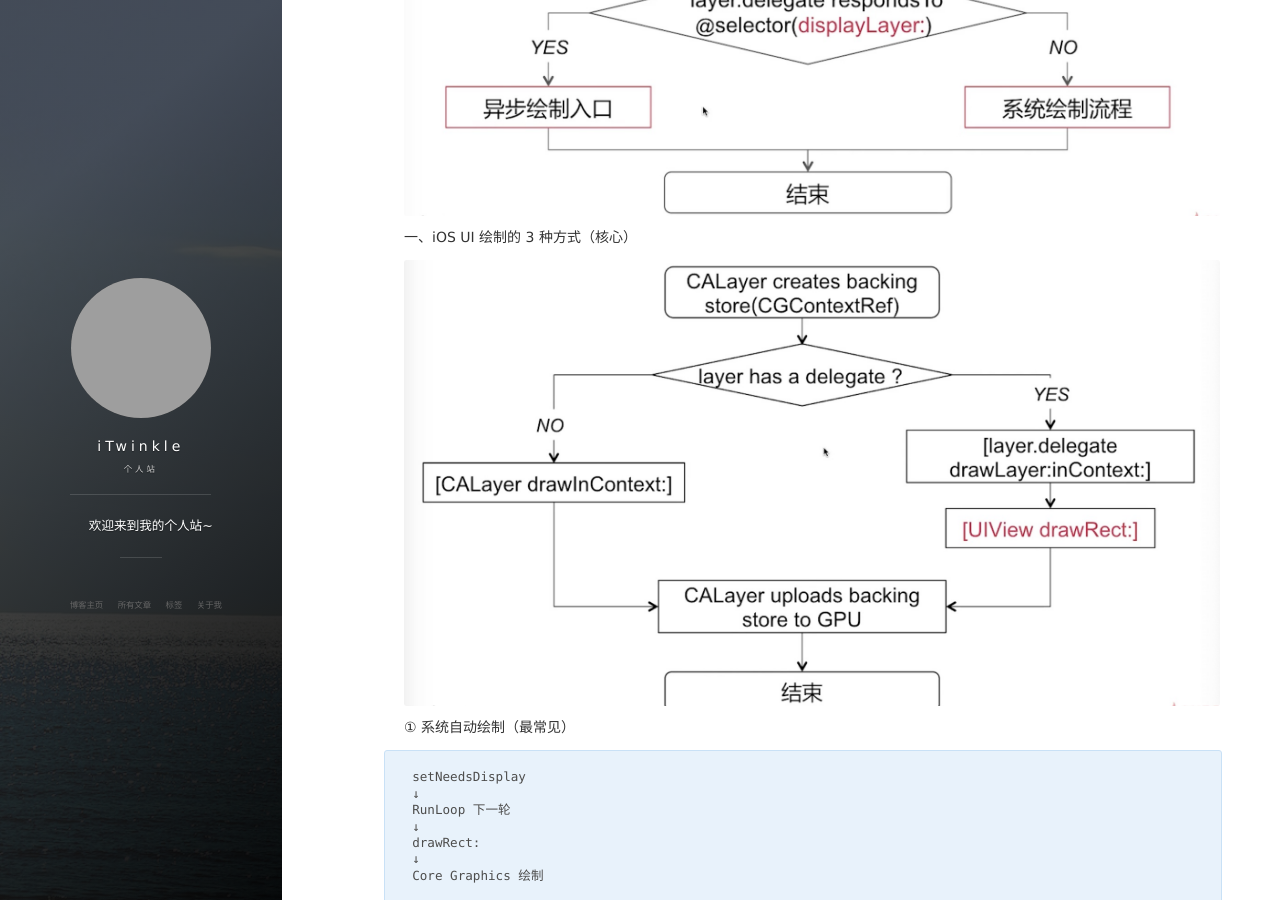
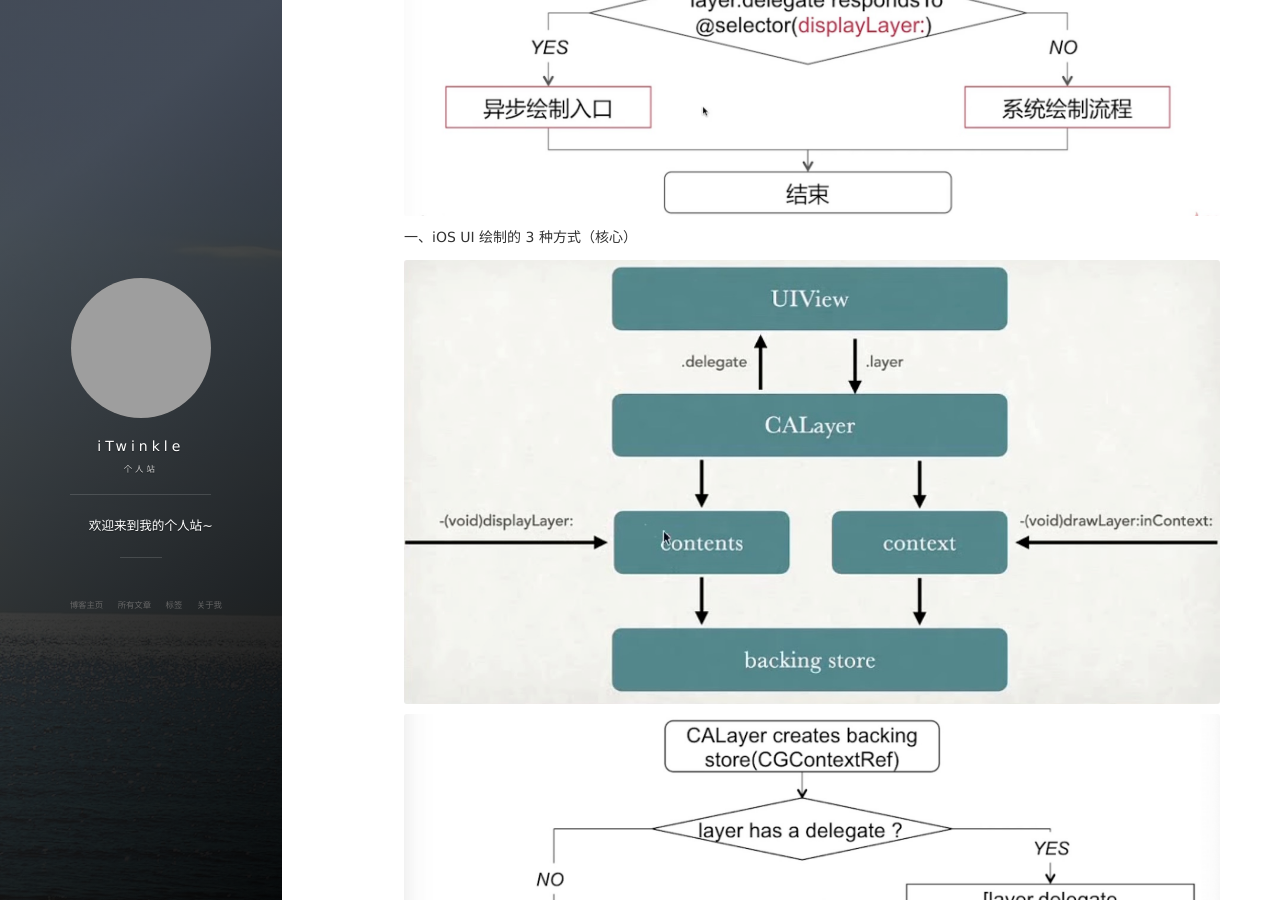
Before and after one commit to iTwinkle/iTwinkle.github.io, a Jekyll site: the page built from _posts/2025-12-21-UI绘制原理&异步绘制.md, in a window 1280 px wide and 900 px high, scrolled down 426 px. Built offline with Jekyll 4.4.1, drawn with Linux system fonts in a browser that asks for light colours; nearby versions of some CDN libraries; comment, search, counter and statistics services are not loaded; grey boxes are pictures that could not be loaded.

Commit message:
优化文章

```diff
--- a/_posts/2025-12-21-UI绘制原理&异步绘制.md
+++ b/_posts/2025-12-21-UI绘制原理&异步绘制.md
@@ -10,6 +10,8 @@ tag: iOS
 <img src="/images/posts/UI绘制原理&异步绘制/UI绘制原理&异步绘制1.jpg" >
 
 一、iOS UI 绘制的 3 种方式（核心）
+
+<img src="/images/posts/UI绘制原理&异步绘制/UI绘制原理&异步绘制0.jpg" >
 
 <img src="/images/posts/UI绘制原理&异步绘制/UI绘制原理&异步绘制2.jpg" >
 
```
Also changed, not shown: images/posts/UI绘制原理&异步绘制/UI绘制原理&异步绘制0.jpg (added).
